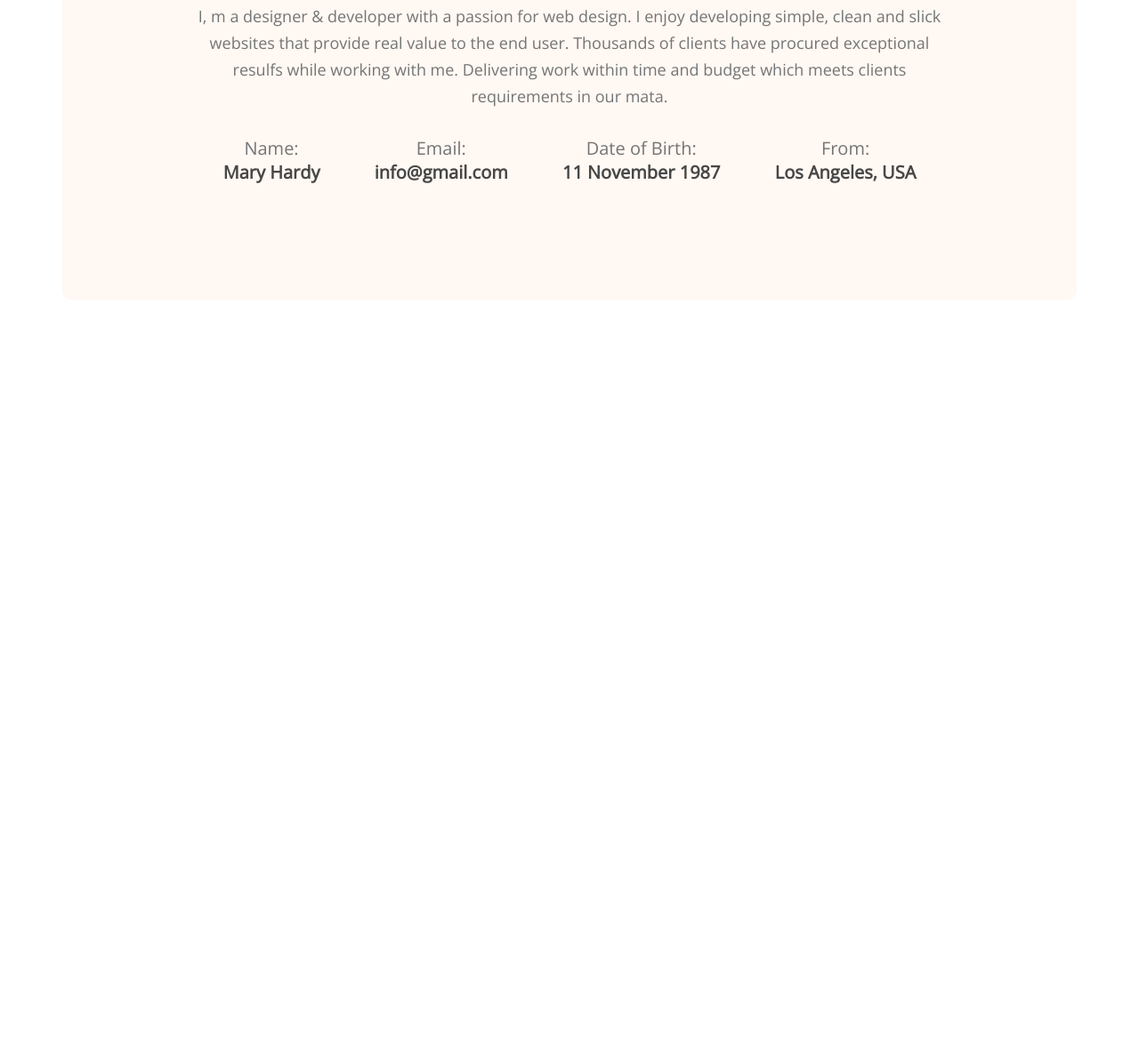
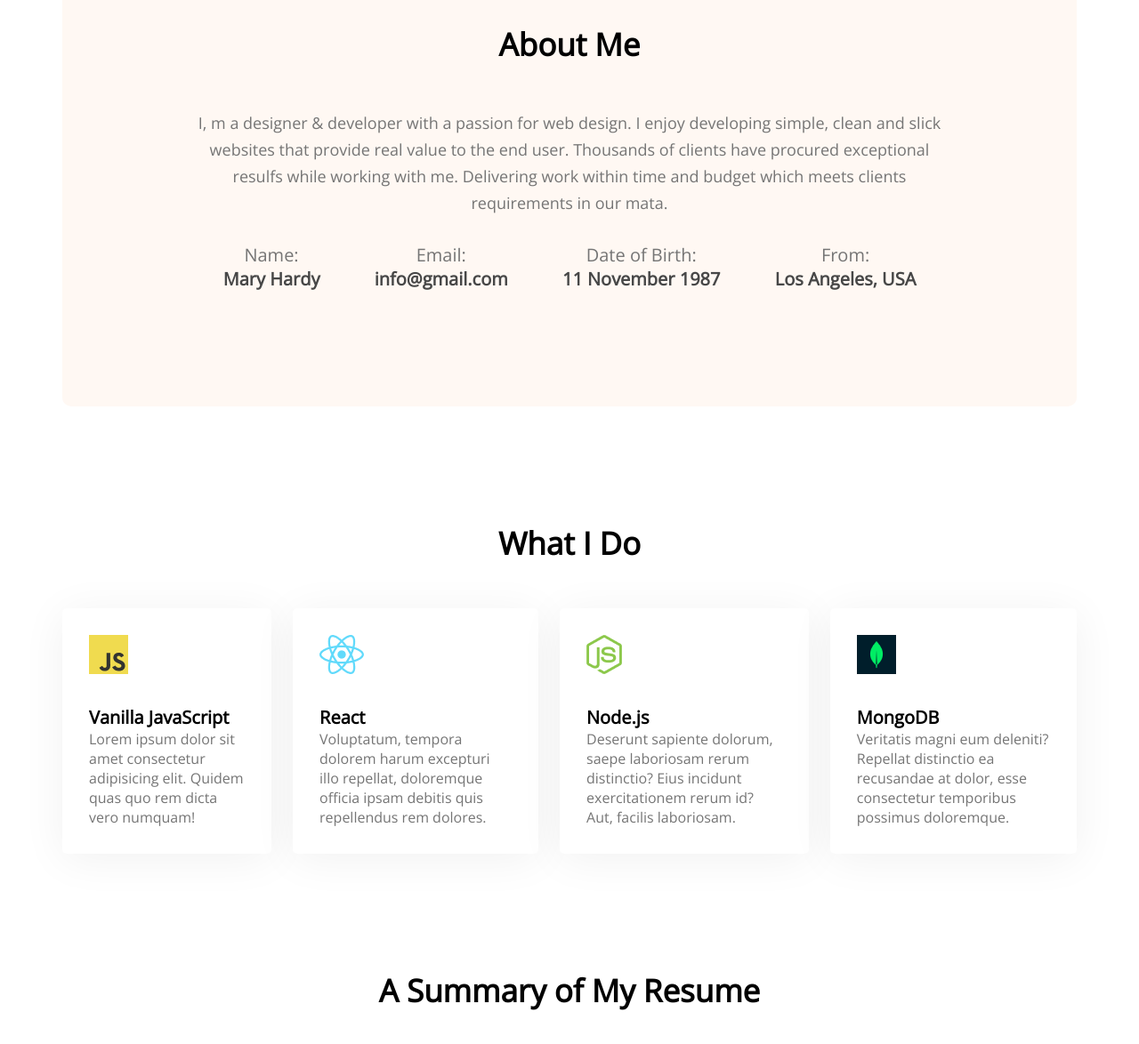
Before and after one commit to saifulislamsagor/developer-portfolio, a plain HTML site: page index.html in a window 1280 px wide. Shown: the part 1074-2248 px from the top of the page at 89% size. Before the commit the page ends 1411 px from the top, so only its background shows below. Drawn offline with nearby package versions, Linux system fonts and the light colour scheme.

Commit message:
added skills content

```diff
--- a/index.html
+++ b/index.html
@@ -61,7 +61,40 @@
                 </div>
             </div>
         </section>
+        <!-- what i do section -->
+        <section class="what-i-do">
+            <h3 class="section-title">What I Do</h3>
+            <div class="skills-container">
+                <div class="skill">
+                    <img src="./images/icons/js.png" alt="">
+                    <p class="skill-title">Vanilla JavaScript</p>
+                    <p class="skill-description">Lorem ipsum dolor sit amet consectetur adipisicing elit. Quidem quas quo rem dicta vero numquam!</p>
+                </div>
+                <div class="skill">
+                    <img src="./images/icons/react.png" alt="">
+                    <p class="skill-title">React</p>
+                    <p class="skill-description">Voluptatum, tempora dolorem harum excepturi illo repellat, doloremque officia ipsam debitis quis repellendus rem dolores.</p>
+                </div>
+                <div class="skill">
+                    <img src="./images/icons/nodejs.png" alt="">
+                    <p class="skill-title">Node.js</p>
+                    <p class="skill-description">Deserunt sapiente dolorum, saepe laboriosam rerum distinctio? Eius incidunt exercitationem rerum id? Aut, facilis laboriosam.</p>
+                </div>
+                <div class="skill">
+                    <img src="./images/icons/mongo.png" alt="">
+                    <p class="skill-title">MongoDB</p>
+                    <p class="skill-description">Veritatis magni eum deleniti? Repellat distinctio ea recusandae at dolor, esse consectetur temporibus possimus doloremque.</p>
+                </div>
+            </div>
+        </section>
+        <!-- resume section -->
+        <section class="resume">
+            <h3 class="section-title">A Summary of My Resume</h3>
+            <div class="resume-content">
+                <div></div>
+            </div>
 
+        </section>
     </main>
     <footer>
 
--- a/styles/portfolio.css
+++ b/styles/portfolio.css
@@ -82,15 +82,16 @@ main {
 /* about section style */
 .about {
   text-align: center;
-  margin-top: 30px;
+  margin-top: 130px;
   background: #fff8f3;
   border-radius: 10px;
   padding: 130px 150px;
 }
 .section-title {
-  margin-bottom: 30px;
+  margin-bottom: 50px;
   font-weight: 700;
   font-size: 35px;
+  text-align: center;
 }
 
 .section-description {
@@ -115,3 +116,29 @@ main {
   font-size: 20px;
   color: #474747;
 }
+/* whar i do style */
+section{
+  margin-top: 130px;
+}
+.skills-container {
+  display: flex;
+  gap: 24px;
+}
+.skill {
+  background: #ffffff;
+  box-shadow: 0px 6px 50px rgba(0, 0, 0, 0.06);
+  border-radius: 5px;
+  padding: 30px;
+}
+.skill-title {
+  font-weight: 700;
+  font-size: 20px;
+  margin-top: 30px;
+  margin-bottom: 20pxd;
+}
+.skill-description {
+  font-weight: 400;
+  font-size: 16px;
+  color: #757575;
+}
+/* resume style */
```
